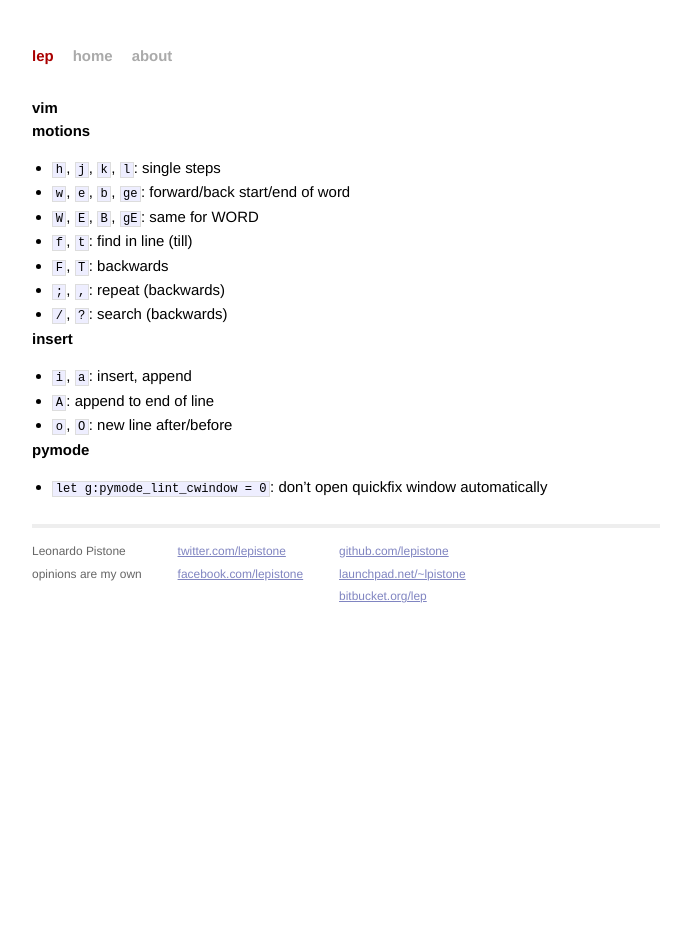
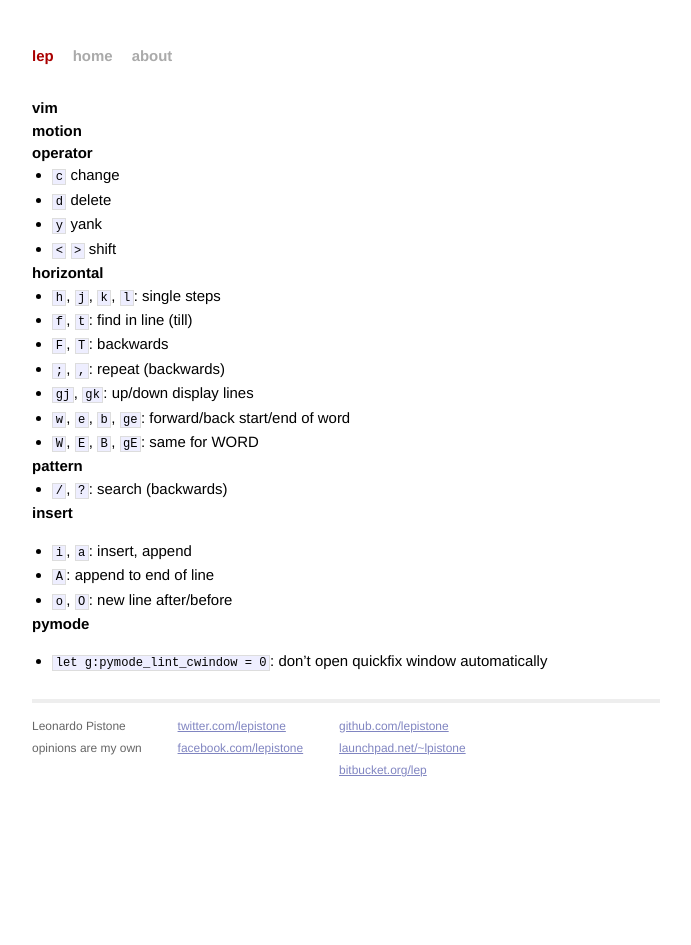
Before and after one commit to lepistone/lepistone.github.io, a Jekyll site: the page built from vim.md, in a window 1280 px wide. Shown: the whole page, without its empty margins (294-985 px from the left). Built offline with Jekyll 4.4.1, drawn with Linux system fonts in a browser that asks for light colours; Markdown is read by kramdown in place of the engine named in the settings.

Commit message:
vim.md: changes split from branch 'next'

```diff
--- a/vim.md
+++ b/vim.md
@@ -2,14 +2,26 @@
 title: vim
 layout: cheatsheet
 ---
-# motions
+## motion
+
+### operator
+- `c` change
+- `d` delete
+- `y` yank
+- `<` `>` shift
+
+### horizontal
 - `h`, `j`, `k`, `l`: single steps
-- `w`, `e`, `b`, `ge`: forward/back start/end of word
-- `W`, `E`, `B`, `gE`: same for WORD
 - `f`, `t`: find in line (till)
 - `F`, `T`: backwards
 - `;`, `,`: repeat (backwards)
+- `gj`, `gk`: up/down display lines
+- `w`, `e`, `b`, `ge`: forward/back start/end of word
+- `W`, `E`, `B`, `gE`: same for WORD
+
+## pattern
 - `/`, `?`: search (backwards)
+
 
 # insert
 - `i`, `a`: insert, append
```
